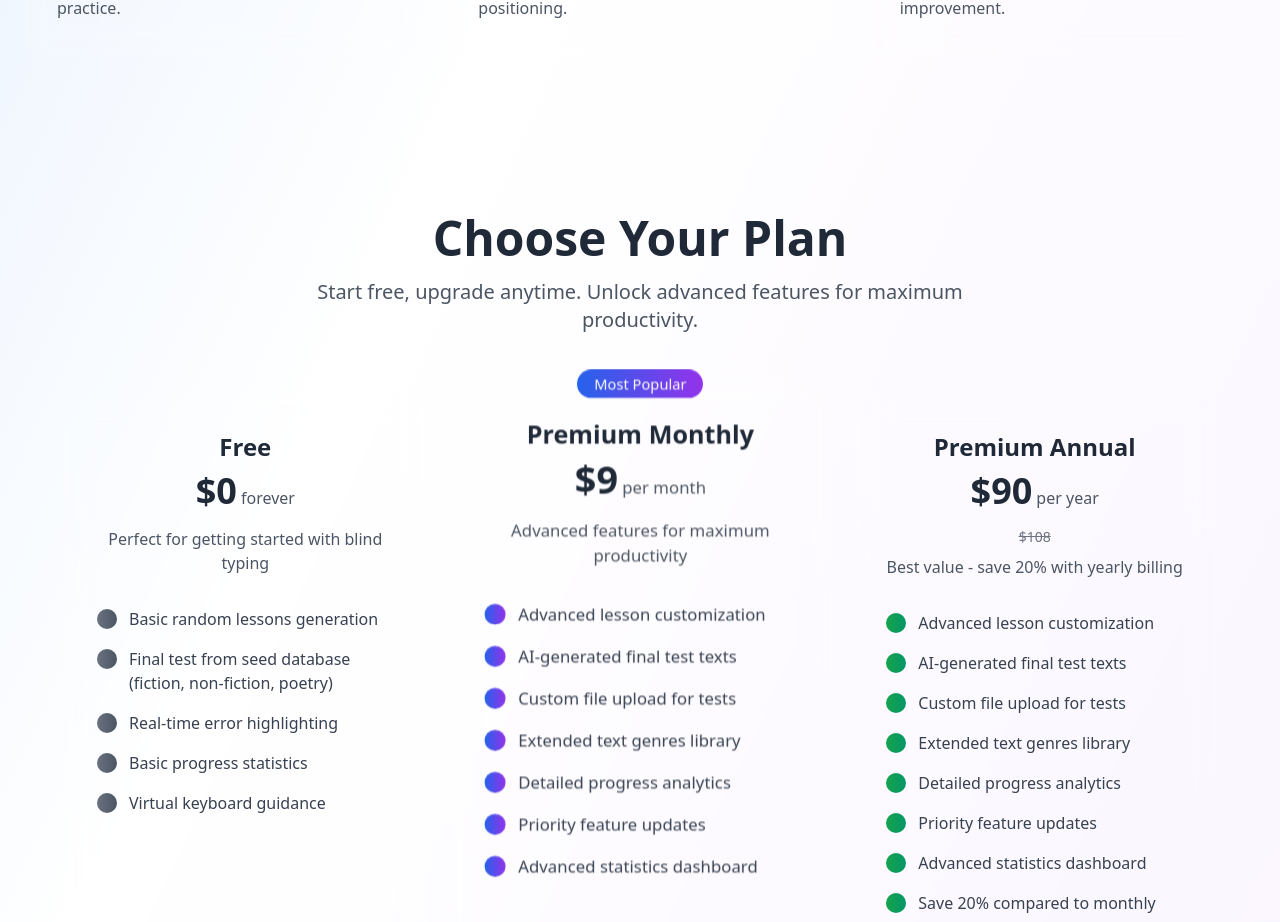
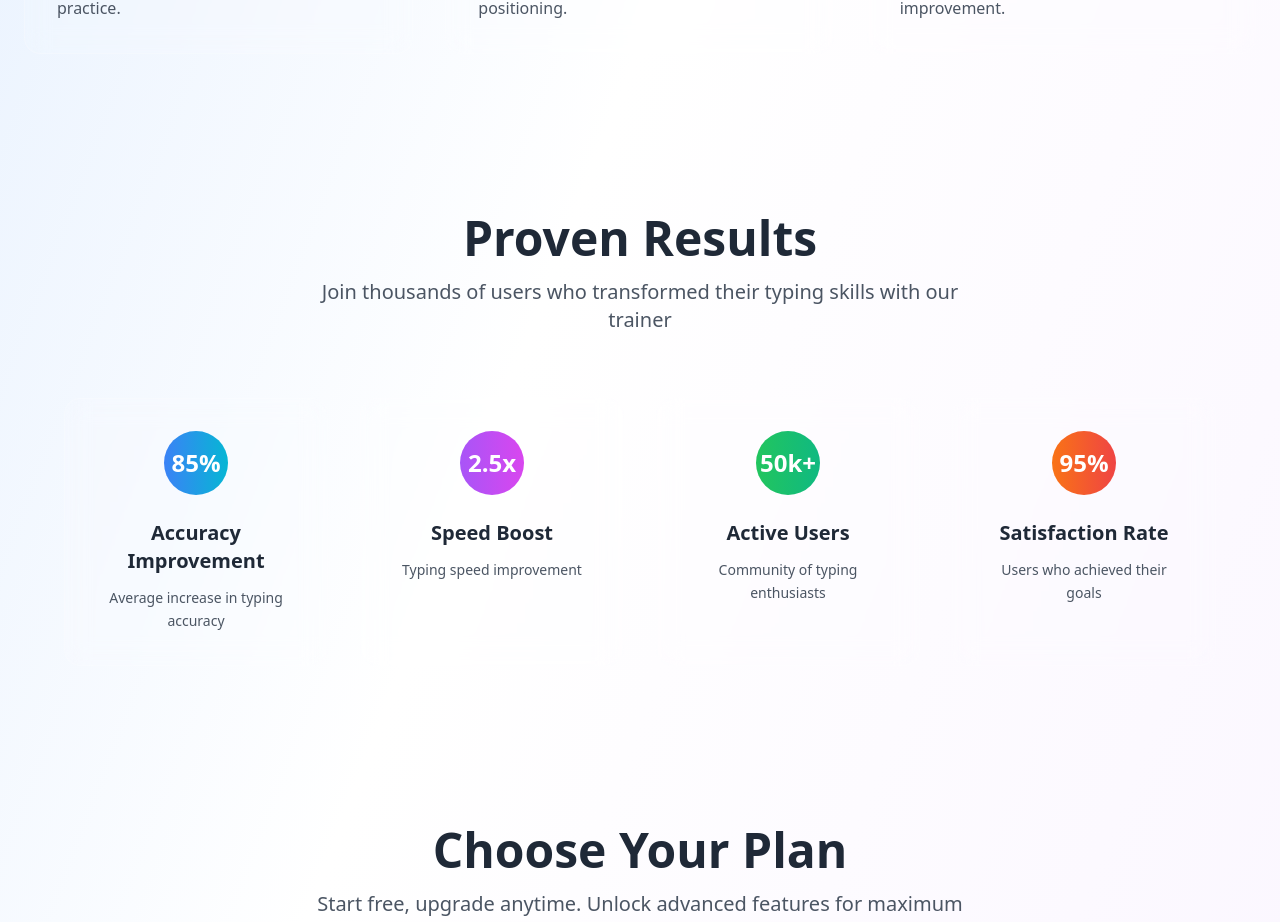
Before and after one commit to mezentsevs/typing-trainer-landing, a Nuxt app: page / in a window 1280 px wide. Shown: the part 1634-2556 px from the top of the page. Built offline with nearby package versions, Linux system fonts and the light colour scheme.

Commit message:
feat: add stats section

```diff
--- /dev/null
+++ b/components/StatsCard.vue
@@ -0,0 +1,29 @@
+<template>
+    <div
+        class="group glass rounded-2xl p-8 transition-all duration-300 hover:shadow-2xl border border-white/20 dark:border-gray-700/20 text-center magnetic-hover">
+        <div
+            class="w-16 h-16 rounded-full bg-gradient-to-r mx-auto mb-6 flex items-center justify-center group-hover:scale-110 transition-transform duration-300"
+            :class="stat.accentColor">
+            <span class="text-2xl font-bold text-white">{{ stat.value }}</span>
+        </div>
+
+        <h3
+            class="text-xl font-bold text-gray-800 dark:text-white mb-3 group-hover:text-blue-600 dark:group-hover:text-cyan-400 transition-colors duration-300">
+            {{ stat.label }}
+        </h3>
+
+        <p class="text-gray-600 dark:text-gray-300 text-sm leading-relaxed">
+            {{ stat.description }}
+        </p>
+    </div>
+</template>
+
+<script setup lang="ts">
+import type { Stat } from '@/interfaces/stats';
+
+interface StatsCardProps {
+    stat: Stat;
+}
+
+defineProps<StatsCardProps>();
+</script>
--- /dev/null
+++ b/components/StatsSection.vue
@@ -0,0 +1,53 @@
+<template>
+    <section id="stats" class="py-20 relative overflow-hidden">
+        <div class="container mx-auto px-6">
+            <div class="text-center mb-16">
+                <h2 class="text-3xl md:text-5xl font-bold text-gray-800 dark:text-white mb-4">
+                    Proven Results
+                </h2>
+                <p class="text-xl text-gray-600 dark:text-gray-300 max-w-2xl mx-auto">
+                    Join thousands of users who transformed their typing skills with our trainer
+                </p>
+            </div>
+
+            <div class="grid grid-cols-1 md:grid-cols-2 lg:grid-cols-4 gap-8 max-w-6xl mx-auto">
+                <StatsCard v-for="stat in stats" :key="stat.id" :stat />
+            </div>
+        </div>
+    </section>
+</template>
+
+<script setup lang="ts">
+import type { Stat } from '@/interfaces/stats';
+
+const stats: Stat[] = [
+    {
+        id: 1,
+        value: '85%',
+        label: 'Accuracy Improvement',
+        description: 'Average increase in typing accuracy',
+        accentColor: 'from-blue-500 to-cyan-500',
+    },
+    {
+        id: 2,
+        value: '2.5x',
+        label: 'Speed Boost',
+        description: 'Typing speed improvement',
+        accentColor: 'from-purple-500 to-fuchsia-500',
+    },
+    {
+        id: 3,
+        value: '50k+',
+        label: 'Active Users',
+        description: 'Community of typing enthusiasts',
+        accentColor: 'from-green-500 to-emerald-500',
+    },
+    {
+        id: 4,
+        value: '95%',
+        label: 'Satisfaction Rate',
+        description: 'Users who achieved their goals',
+        accentColor: 'from-orange-500 to-red-500',
+    },
+];
+</script>
--- /dev/null
+++ b/interfaces/stats.ts
@@ -0,0 +1,7 @@
+export interface Stat {
+    id: number;
+    value: string;
+    label: string;
+    description: string;
+    accentColor: string;
+}
--- a/pages/index.vue
+++ b/pages/index.vue
@@ -1,5 +1,6 @@
 <template>
     <HeroSection />
     <FeaturesSection />
+    <StatsSection />
     <PricingSection />
 </template>
```
